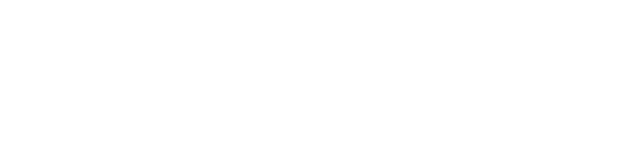
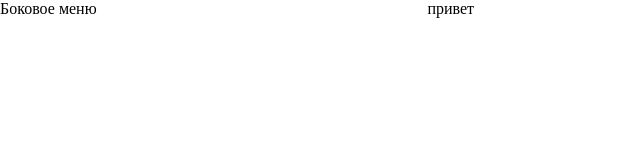
Before and after one commit to ShadyOboroten/app, a plain HTML site: page index.html in a window 1280 px wide. Shown: the whole page, without its empty margins (0-640 px from the left). Drawn offline with Linux system fonts and the light colour scheme.

Commit message:
первые две пары окончены

```diff
--- a/index.html
+++ b/index.html
@@ -3,9 +3,26 @@
 <head>
     <meta charset="UTF-8">
     <meta name="viewport" content="width=device-width, initial-scale=1.0">
-    <title>Document</title>
+    <title>Главная страница</title>
+    <style>
+        *{
+            margin: 0;
+            padding: 0;
+        }
+        main{
+            display: grid;
+            grid-template-columns: 33vw 66vw;
+            gap: 5px;
+        }
+        aside{
+            place-items: left;
+        }
+    </style>
 </head>
 <body>
-
+    <main>
+        <aside>Боковое меню</aside>
+        <div>привет</div>
+    </main>
 </body>
 </html>
```
Also changed, not shown: autorisation.html (+0 -1 lines).
